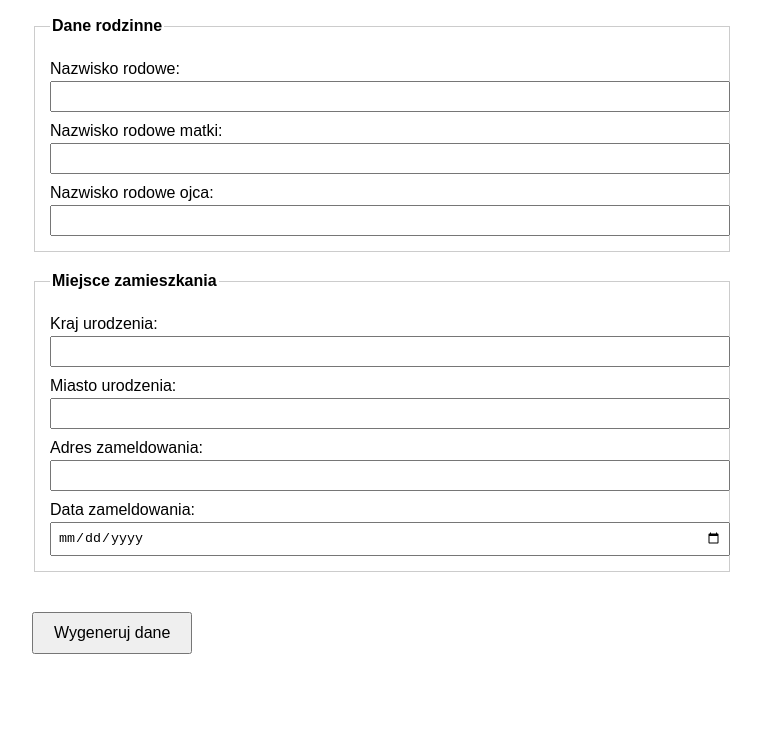
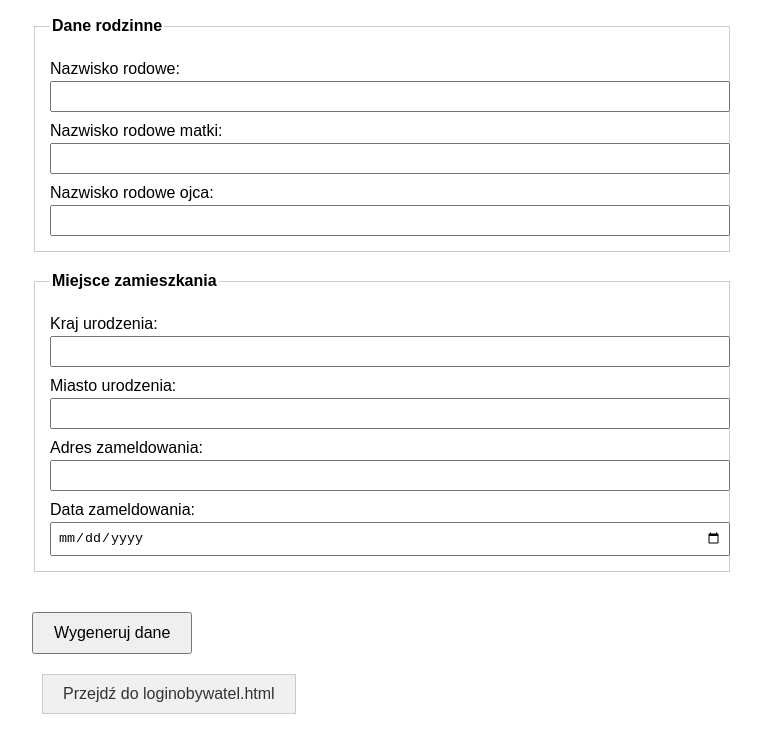
Before and after one commit to miksalowy/skibidi, a plain HTML site: page index.html in a window 1280 px wide. Shown: the part 516-1268 px from the top of the page, without its empty margins (258-1019 px from the left). Before the commit the page ends 1210 px from the top, so only its background shows below. Drawn offline with Linux system fonts and the light colour scheme.

Commit message:
Add files via upload

```diff
--- a/index.html
+++ b/index.html
@@ -30,6 +30,12 @@
       margin-top: 20px;
       padding: 10px 20px;
       font-size: 16px;
+    }
+    .nav-button {
+      background-color: #f0f0f0;
+      border: 1px solid #ccc;
+      color: #333;
+      margin-left: 10px;
     }
   </style>
 </head>
@@ -71,6 +77,10 @@
     <button type="submit">Wygeneruj dane</button>
   </form>
 
+  <button class="nav-button" onclick="window.location.href='loginobywatel.html'">
+    Przejdź do loginobywatel.html
+  </button>
+
   <script>
     document.getElementById("dataForm").addEventListener("submit", function(event) {
       event.preventDefault();
```
